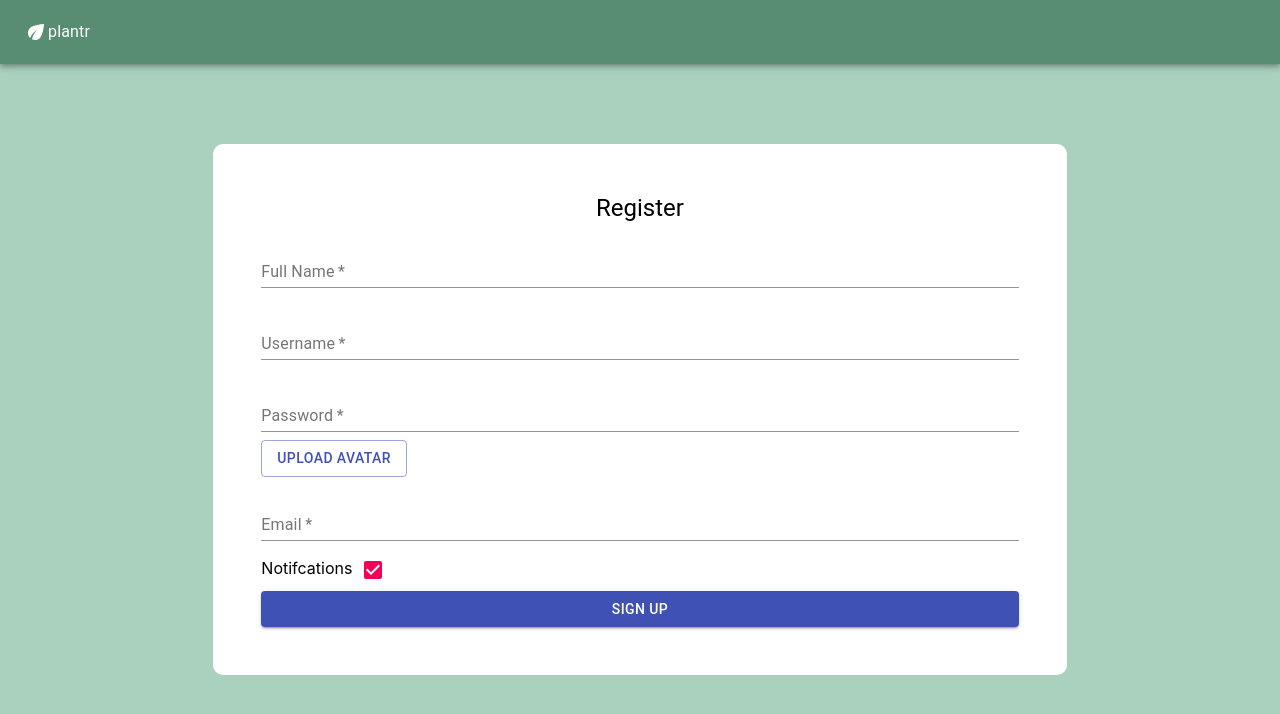
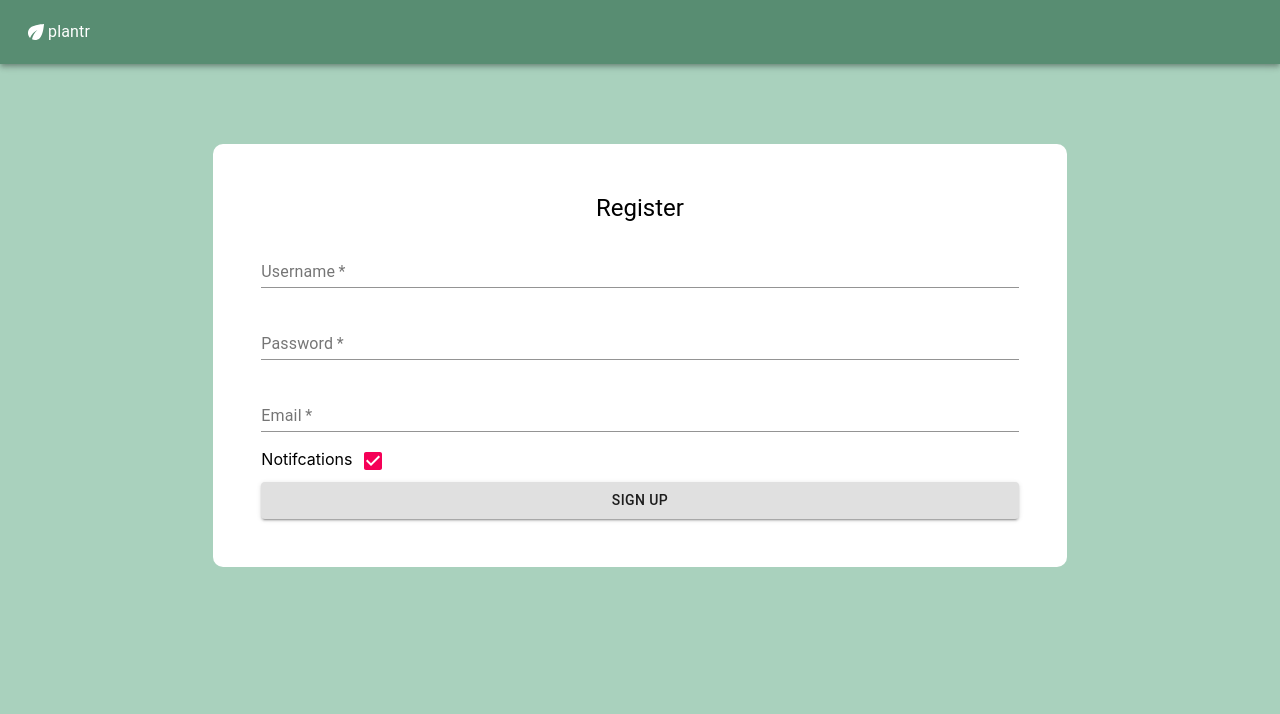
Before and after one commit to christinamcmahon/plantr-frontend, a React (Create React App) app: page /signup in a window 1280 px wide. Shown: the top 714 px of the page. Built offline with nearby package versions, Linux system fonts and the light colour scheme.

Commit message:
new user is redirected to plants page

```diff
--- a/src/actions/user.js
+++ b/src/actions/user.js
@@ -62,8 +62,8 @@ export const failedLogin = (errorMsg) => ({
 // tell our app we're currently fetching
 export const authenticatingUser = () => ({ type: 'AUTHENTICATING_USER' })
 
-export const signUpUser = (user) => {
-    // console.log('INSIDE SIGNUP', user)
+export const signUpUser = (user, goToPlants) => {
+    console.log('INSIDE SIGNUP', goToPlants)
     return (dispatch) => {
         fetch(`${process.env.REACT_APP_API_ENDPOINT}/api/v1/signup`, {
             method: 'POST',
@@ -78,10 +78,9 @@ export const signUpUser = (user) => {
                     response.json()
                         .then(response => {
                             // console.log("INSIDE SIGNUP", response)
-                            dispatch({
-                                type: "SET_CURRENT_USER",
-                                payload: response.user
-                            });
+                            localStorage.setItem('jwt', response.jwt)
+                            goToPlants()
+                            dispatch({ type: 'SET_CURRENT_USER', payload: response.user })
                         });
                 }
                 return response
--- a/src/components/users/Signup.js
+++ b/src/components/users/Signup.js
@@ -28,7 +28,7 @@ class Signup extends Component {
             avatar_url: this.state.avatar_url,
             email: this.state.email,
             notification: this.state.notification
-        });
+        }, () => this.props.history.push("/plants"))
         this.setState({
             name: "",
             username: "",
@@ -39,9 +39,9 @@ class Signup extends Component {
         });
     };
 
-    handleOnChangeName = e => {
-        this.setState({ name: e.target.value });
-    };
+    // handleOnChangeName = e => {
+    //     this.setState({ name: e.target.value });
+    // };
 
     handleOnChangeUsername = e => {
         this.setState({ username: e.target.value });
@@ -51,9 +51,9 @@ class Signup extends Component {
         this.setState({ password: e.target.value });
     };
 
-    handleOnChangeAvatarUrl = e => {
-        this.setState({ avatar_url: e.target.value });
-    };
+    // handleOnChangeAvatarUrl = e => {
+    //     this.setState({ avatar_url: e.target.value });
+    // };
 
     handleOnChangeEmail = e => {
         this.setState({ email: e.target.value });
@@ -74,23 +74,23 @@ class Signup extends Component {
                         Register
                 </Typography>
                     <form onSubmit={this.handleSubmit}>
-                        <TextField margin="normal" required fullWidth label="Full Name" onChange={this.handleOnChangeName} />
+                        {/* <TextField margin="normal" required fullWidth label="Full Name" onChange={this.handleOnChangeName} /> */}
                         <TextField margin="normal" required fullWidth label="Username" onChange={this.handleOnChangeUsername} />
                         <TextField margin="normal" required fullWidth label="Password" type="password" onChange={this.handleOnChangePassword} />
-                        <input type="file" display="none" id="upload-avatar" style={{ display: "none" }} />
+                        {/* <input type="file" display="none" id="upload-avatar" style={{ display: "none" }} />
                         <label htmlFor="upload-avatar">
-                            <Button variant="outlined" color="primary" component="span">
+                            <Button variant="outlined" component="span">
                                 Upload Avatar
-                        </Button>
-                        </label>
+                            </Button>
+                        </label> */}
                         <TextField margin="normal" required fullWidth label="Email" onChange={this.handleOnChangeEmail} type="email" />
                         <label htmlFor="notification-checkbox">
                             Notifcations
-                    </label>
+                        </label>
                         <Checkbox id="notification-checkbox" defaultChecked onChange={this.handleOnChangeNotification} defaultValue="true" />
-                        <Button type="submit" fullWidth variant="contained" color="primary" onClick={this.handleOnSubmit}>
+                        <Button type="submit" fullWidth variant="contained" onClick={this.handleOnSubmit}>
                             Sign Up
-                    </Button>
+                        </Button>
                     </form>
                 </Grid>
             );
@@ -105,7 +105,7 @@ const mapStateToProps = (state) => {
 
 const mapDispatchToProps = dispatch => {
     return {
-        signUpUser: (user) => signUpUser(user)(dispatch)
+        signUpUser: (user, goToPlants) => signUpUser(user, goToPlants)(dispatch)
     }
 }
 
```
